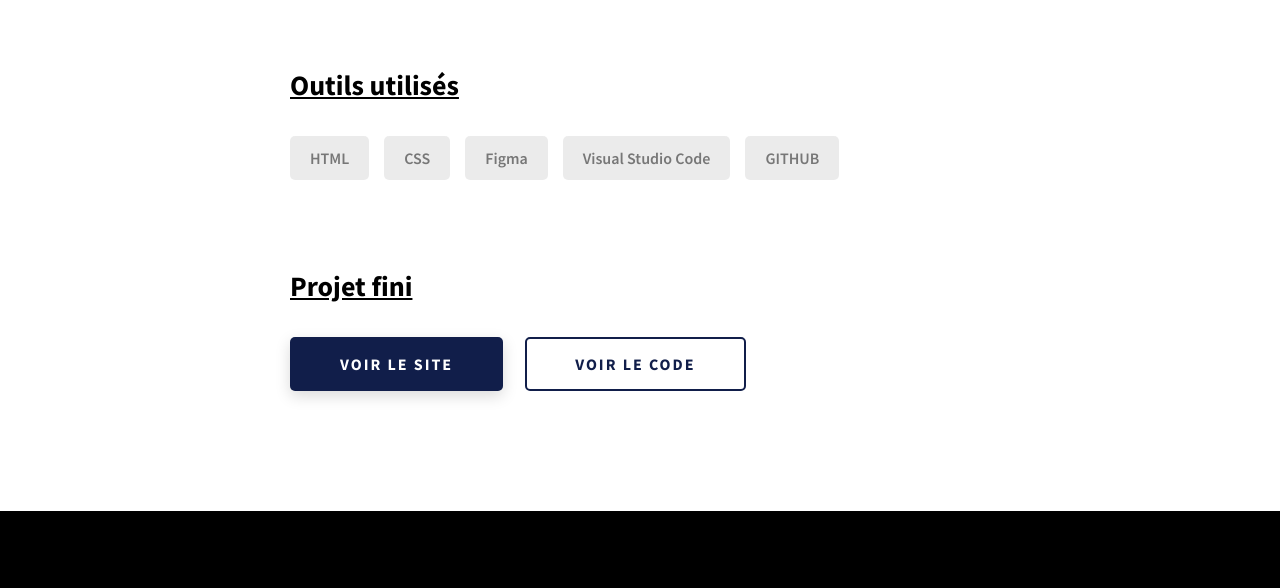
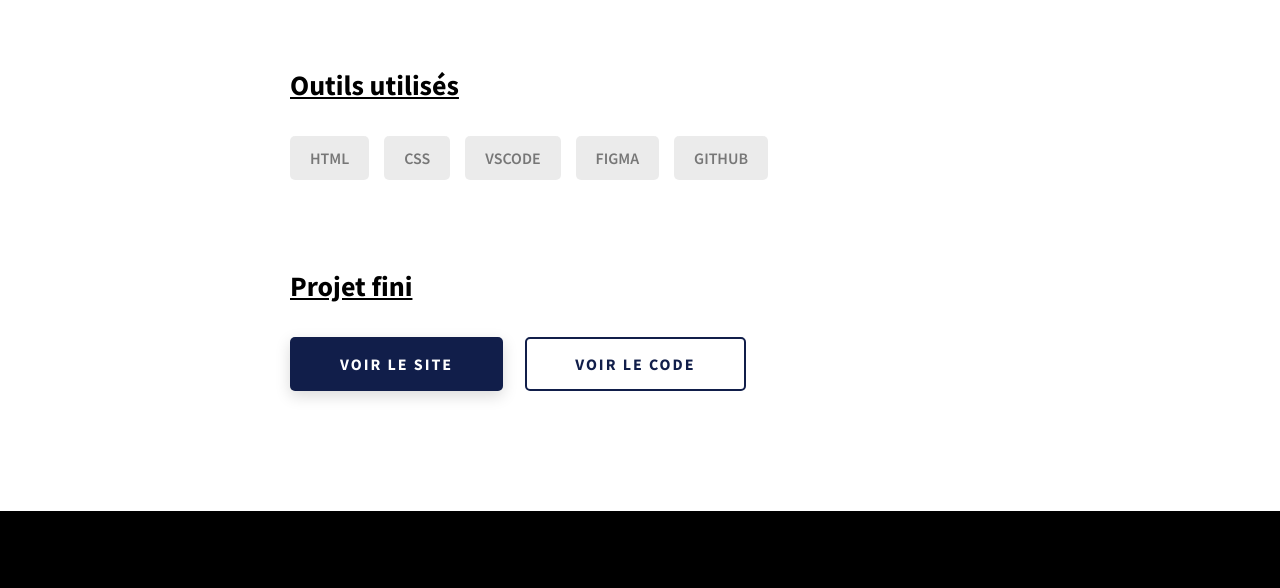
Before and after one commit to augustin-yvon/portfolio, a plain HTML site: page fansite.html in a window 1280 px wide. Shown: the part 1400-1988 px from the top of the page. Drawn offline with Linux system fonts and the light colour scheme.

Commit message:
Upgrade fansite.html

```diff
--- a/fansite.html
+++ b/fansite.html
@@ -87,11 +87,11 @@
 
               <div class="skills">
 
-                <div class="skills__skill" data-summary="Permet de structurer le contenu d'une page web en utilisant des balises">HTML</div>
-                <div class="skills__skill" data-summary="Langage informatique pour styliser et mettre en forme les éléments d'une page web en appliquant des règles de style.">CSS</div>
-                <div class="skills__skill" data-summary="Éditeur de graphiques vectoriels et outil de maquettage, principalement basé sur le web.">Figma</div>
-                <div class="skills__skill" data-summary="Éditeur de code source gratuit et open source avec de nombreuses fonctionnalités pour les développeurs.">Visual Studio Code</div>
-                <div class="skills__skill" data-summary="Plateforme pour stocker et collaborer sur des projets informatiques entre developpeurs.">GITHUB</div>
+                <div class="skills__skill outilsDetails" data-name="HTML">HTML</div>
+                <div class="skills__skill outilsDetails" data-name="CSS">CSS</div>
+                <div class="skills__skill outilsDetails" data-name="VSCODE">VSCODE</div>
+                <div class="skills__skill outilsDetails" data-name="FIGMA">FIGMA</div>
+                <div class="skills__skill outilsDetails" data-name="GITHUB">GITHUB</div>
 
               </div>
             </div>
```
